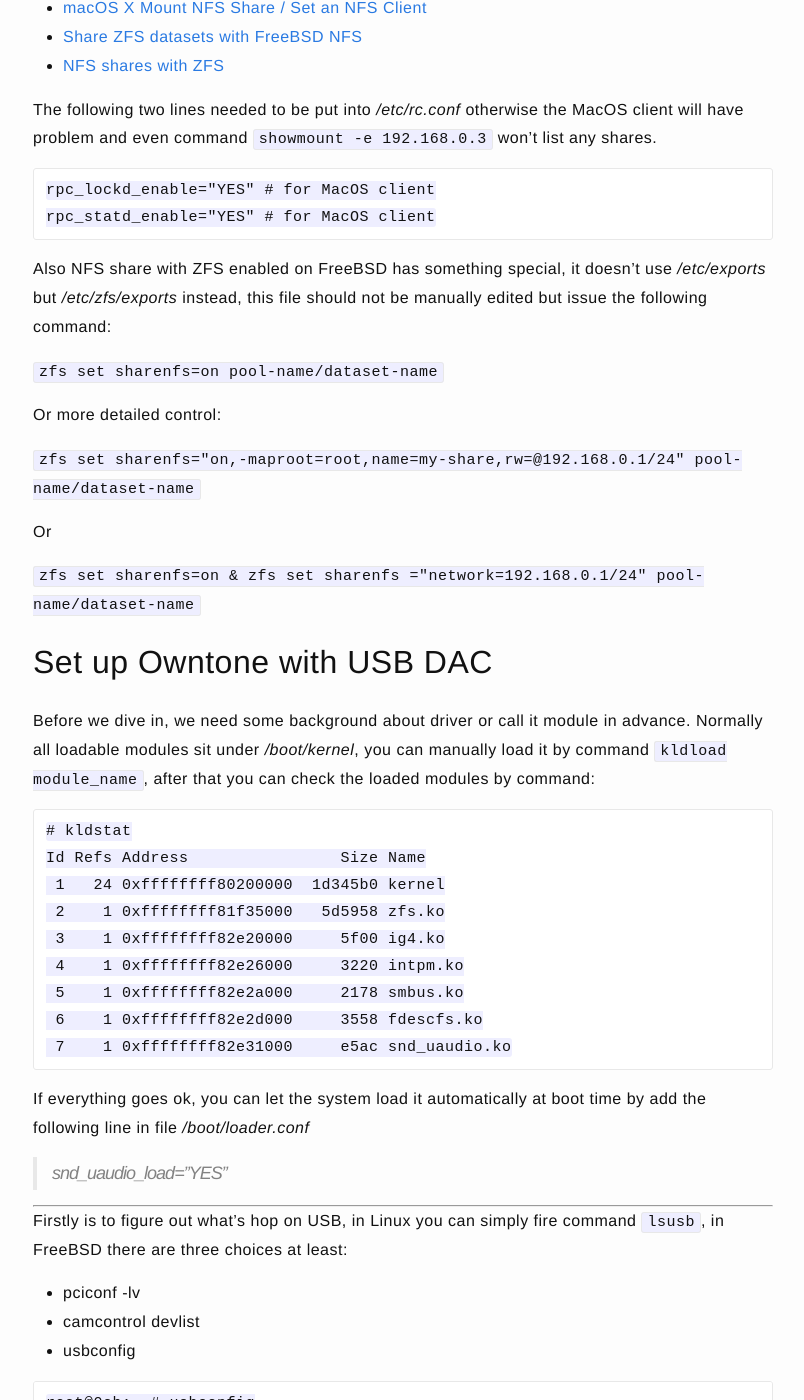
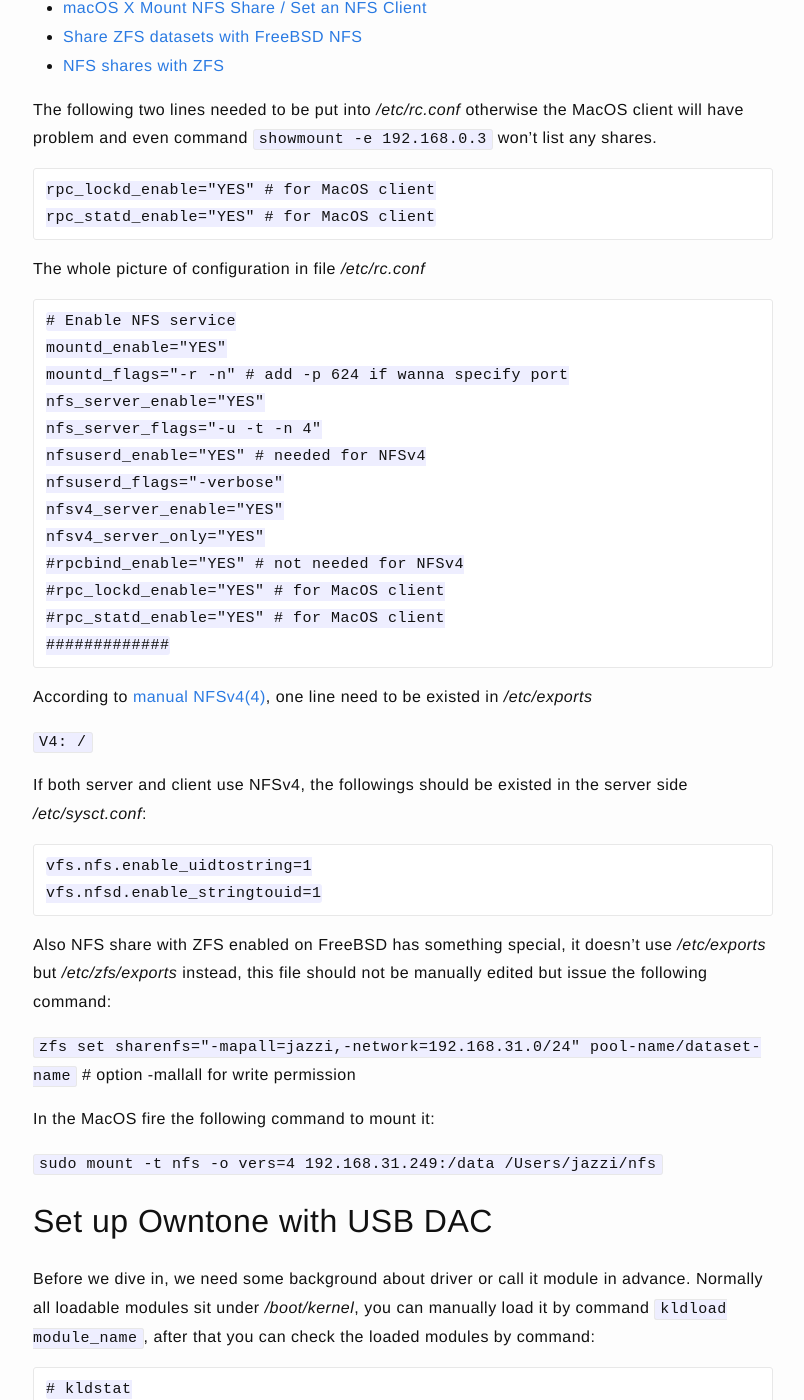
Before and after one commit to jazzi/jazzi.github.io, a Jekyll site: the page built from _posts/2023-12-21-hpe-microserver-gen10-with-freebsd.md, in a window 1280 px wide and 1400 px high, scrolled down 13110 px. Shown: the whole window, without its empty margins (237-1041 px from the left). Built offline with Jekyll 4.4.1, drawn with Linux system fonts in a browser that asks for light colours.

Commit message:
add more

````diff
--- a/_posts/2023-12-21-hpe-microserver-gen10-with-freebsd.md
+++ b/_posts/2023-12-21-hpe-microserver-gen10-with-freebsd.md
@@ -491,17 +491,42 @@ rpc_lockd_enable="YES" # for MacOS client
 rpc_statd_enable="YES" # for MacOS client
 ```
 
+The whole picture of configuration in file */etc/rc.conf*
+
+```
+# Enable NFS service
+mountd_enable="YES"
+mountd_flags="-r -n" # add -p 624 if wanna specify port
+nfs_server_enable="YES"
+nfs_server_flags="-u -t -n 4"
+nfsuserd_enable="YES" # needed for NFSv4
+nfsuserd_flags="-verbose"
+nfsv4_server_enable="YES"
+nfsv4_server_only="YES"
+#rpcbind_enable="YES" # not needed for NFSv4
+#rpc_lockd_enable="YES" # for MacOS client
+#rpc_statd_enable="YES" # for MacOS client
+#############
+```
+
+According to [manual NFSv4(4)](https://man.freebsd.org/cgi/man.cgi?query=nfsv4&apropos=0&sektion=0&manpath=FreeBSD+14.0-RELEASE+and+Ports&arch=default&format=html), one line need to be existed in */etc/exports*
+
+`V4:	/`
+
+If both server and client use NFSv4, the followings should be existed in the server side */etc/sysct.conf*:
+
+```
+vfs.nfs.enable_uidtostring=1
+vfs.nfsd.enable_stringtouid=1
+```
+
 Also NFS share with ZFS enabled on FreeBSD has something special, it doesn't use */etc/exports* but */etc/zfs/exports* instead, this file should not be manually edited but issue the following command:
 
-`zfs set sharenfs=on pool-name/dataset-name`
+`zfs set sharenfs="-mapall=jazzi,-network=192.168.31.0/24" pool-name/dataset-name` # option -mallall for write permission
 
-Or more detailed control:
+In the MacOS fire the following command to mount it:
 
-`zfs set sharenfs="on,-maproot=root,name=my-share,rw=@192.168.0.1/24" pool-name/dataset-name`
-
-Or
-
-`zfs set sharenfs=on & zfs set sharenfs ="network=192.168.0.1/24" pool-name/dataset-name`
+`sudo mount -t nfs -o vers=4 192.168.31.249:/data /Users/jazzi/nfs`
 
 ## Set up Owntone with USB DAC
 
````
